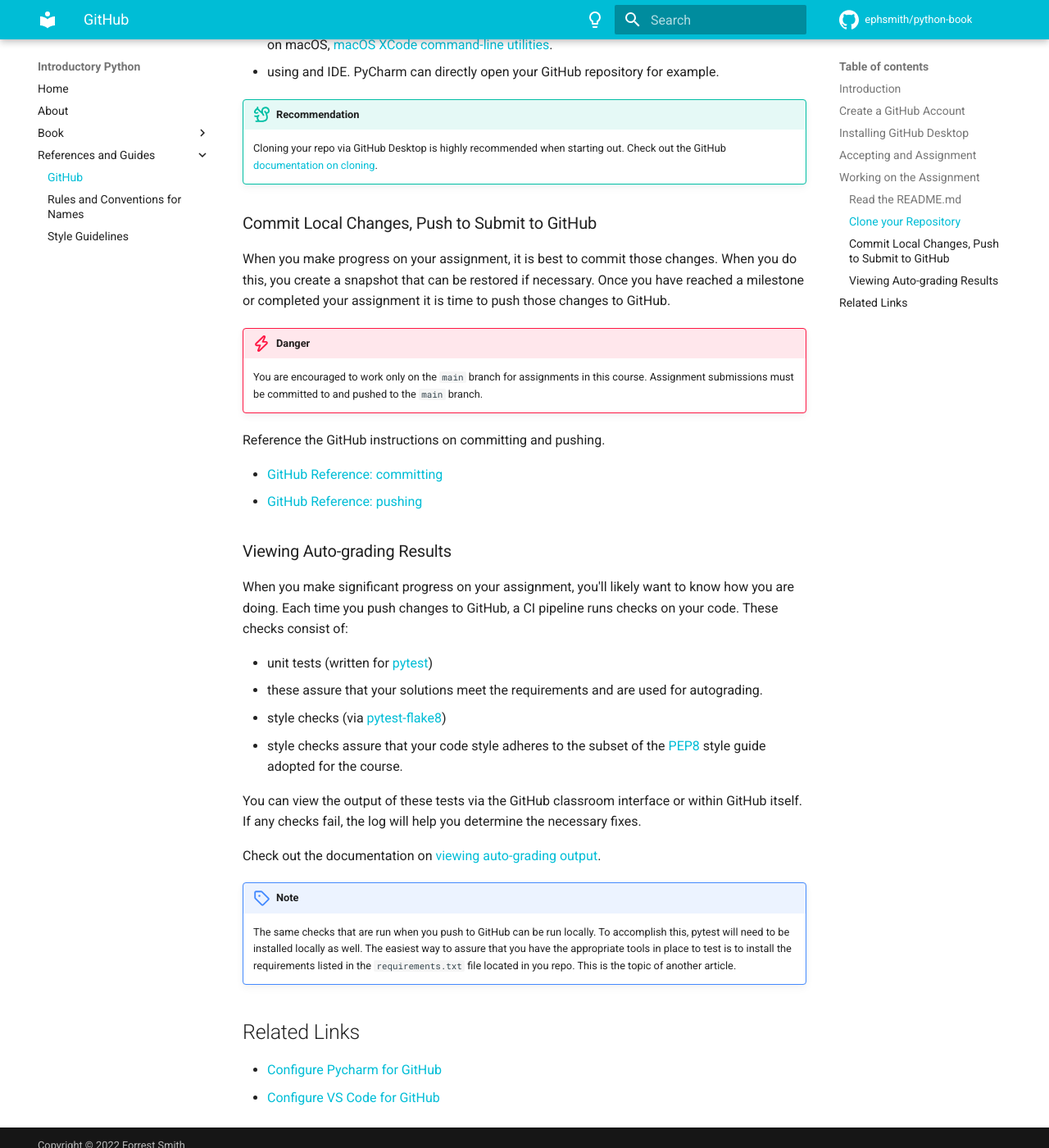
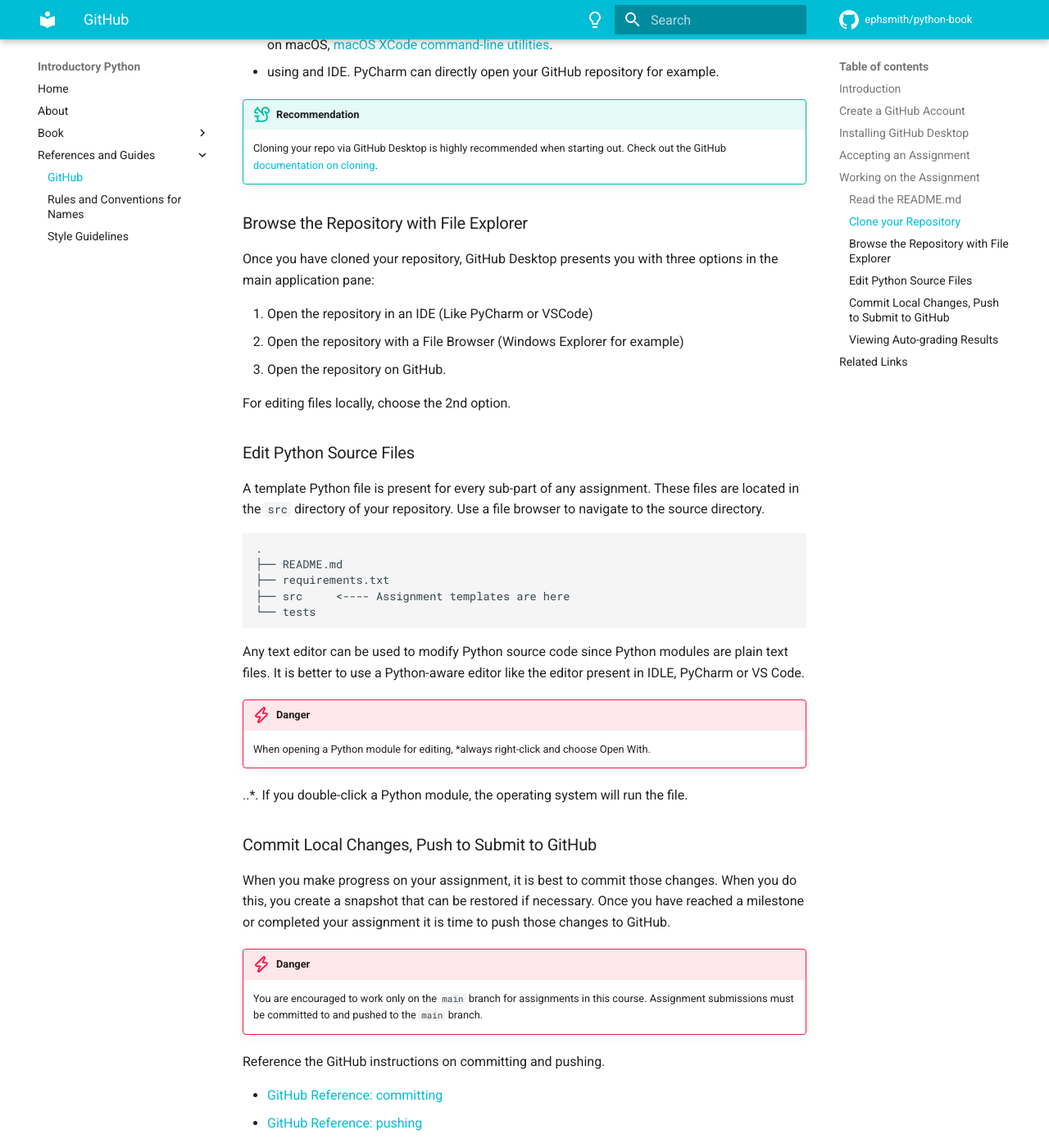
Before and after one commit to ephsmith/python-book, an MkDocs documentation site: the page built from docs/guides/github-references.md, in a window 1280 px wide and 1400 px high, scrolled down 4066 px. Shown: the whole window at 82% size. Built offline with MkDocs 1.6.1 and Material for MkDocs 9.7.7, drawn with Linux system fonts in a browser that asks for light colours; comment, search, counter and statistics services are not loaded; some of the changed text lies outside the part shown.

Commit message:
GitHub: Added sections on browsing repo locally and editing files.

````diff
--- a/docs/guides/github-references.md
+++ b/docs/guides/github-references.md
@@ -46,7 +46,7 @@
 !!! info
     Visit the GitHub guide to [Getting Started with GitHub Desktop](https://docs.github.com/en/desktop/installing-and-configuring-github-desktop/overview/getting-started-with-github-desktop)
 
-## Accepting and Assignment
+## Accepting an Assignment
 In order to begin working on an assignment, students must accept an assignment
 invitation link. The steps involved in accepting a link are as follows:
 
@@ -111,6 +111,37 @@
     Cloning your repo via GitHub Desktop is highly recommended when starting out.
     Check out the GitHub [documentation on cloning](https://developer.apple.com/xcode/resources/).
 
+### Browse the Repository with File Explorer
+Once you have cloned your repository, GitHub Desktop presents you with three options
+in the main application pane:
+
+1. Open the repository in an IDE (Like PyCharm or VSCode)
+2. Open the repository with a File Browser (Windows Explorer for example)
+3. Open the repository on GitHub.
+
+For editing files locally, choose the 2nd option.
+
+### Edit Python Source Files
+A template Python file is present for every sub-part of any assignment.  These files
+are located in the `src` directory of your repository. Use a file browser to navigate
+to the source directory.
+
+```text
+.
+├── README.md
+├── requirements.txt
+├── src     <---- Assignment templates are here
+└── tests
+```
+
+Any text editor can be used to modify Python source code since Python modules are plain
+text files. It is better to use a Python-aware editor like the editor present in IDLE,
+PyCharm or VS Code.
+
+!!! danger
+    When opening a Python module for editing, *always right-click and choose Open With.
+..*. If you double-click a Python module, the operating system will run the file.
+
 ### Commit Local Changes, Push to Submit to GitHub
 When you make progress on your assignment, it is best to commit those changes. When
 you do this, you create a snapshot that can be restored if necessary. Once you have
````
